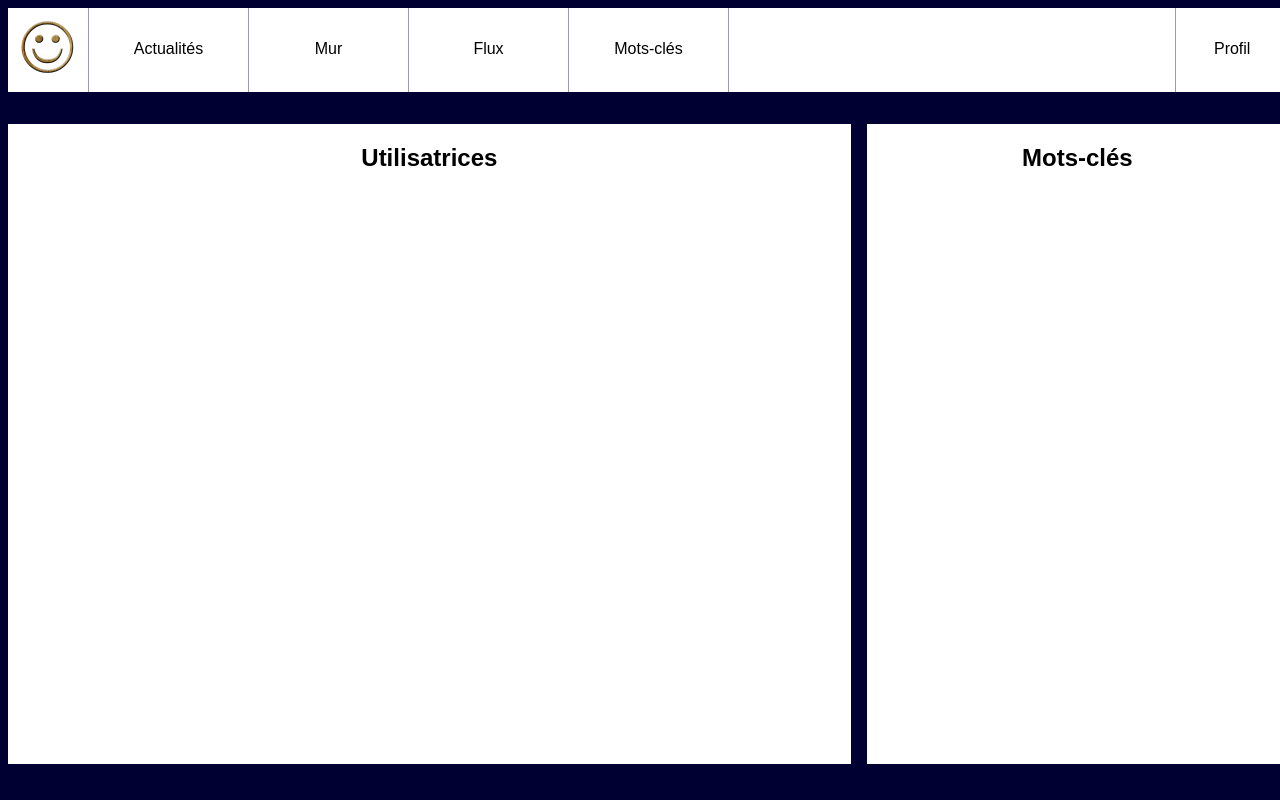
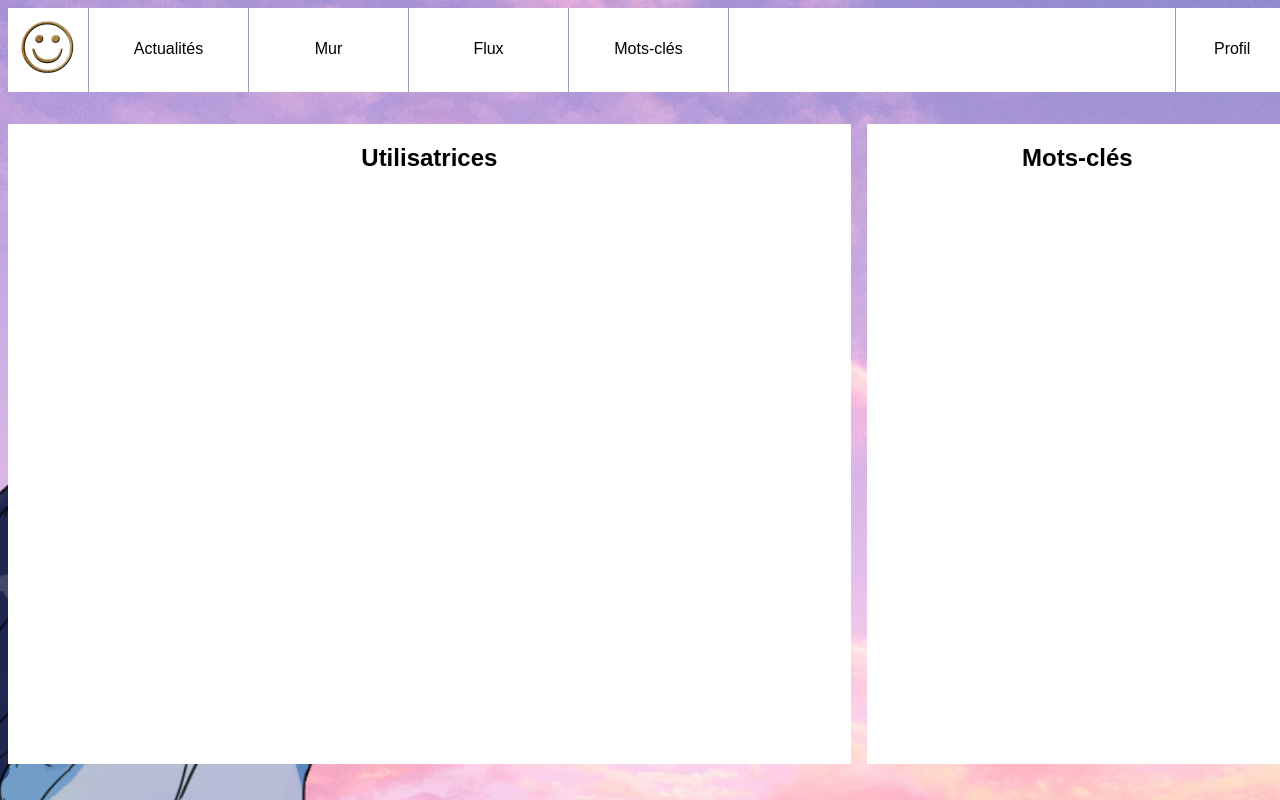
Before and after one commit to adatechschool/reseau-social-php-tjt, a PHP site: page /admin.php in a window 1280 px wide. Run offline with PHP 8.4, Linux system fonts and the light colour scheme; the visitor is signed in with stand-in values (Sample User, id 1); data that the repository does not hold is empty.

Commit message:
ajout image

```diff
--- a/style.css
+++ b/style.css
@@ -1,5 +1,5 @@
 body{
-    background-color: #003;
+    background-image: url('Fond.png');
     font-family: Arial;
 }
 
```
Also changed, not shown: Fond.png (added).
